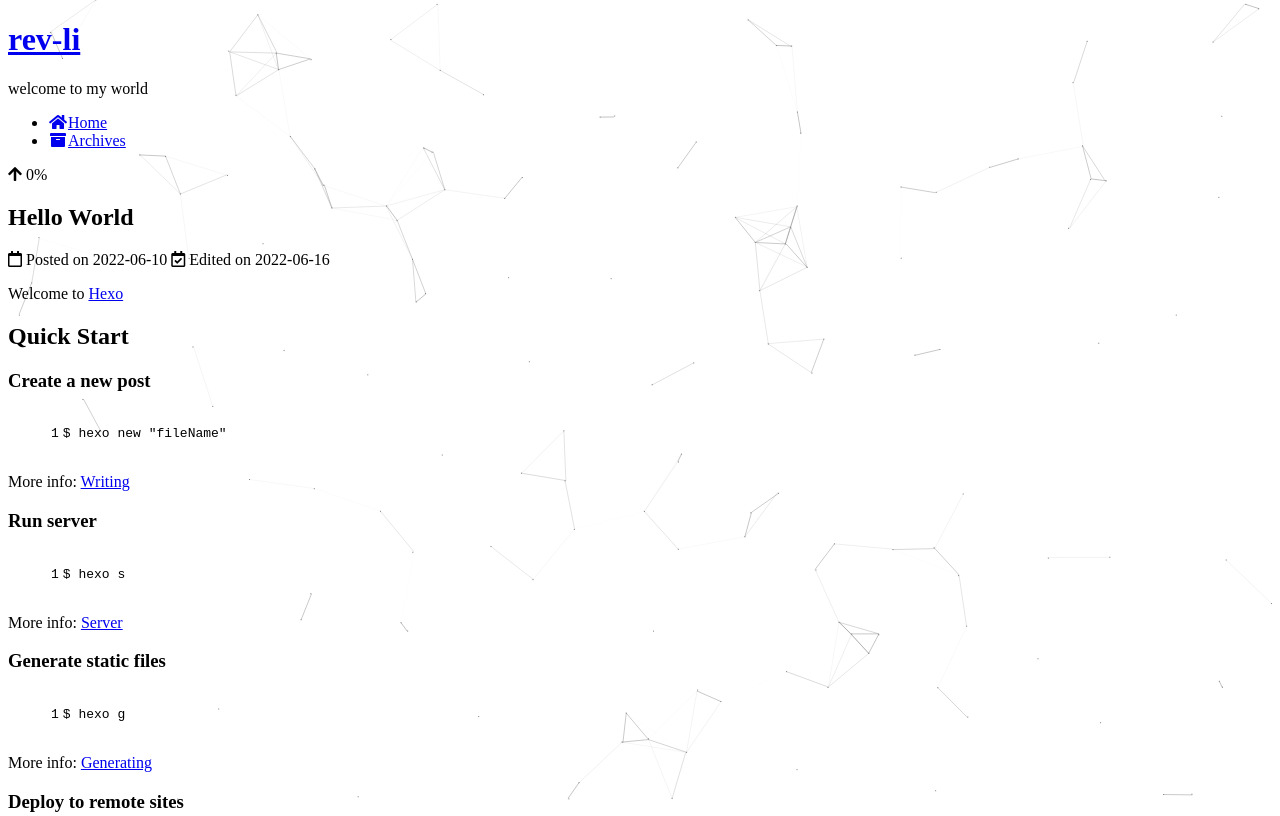
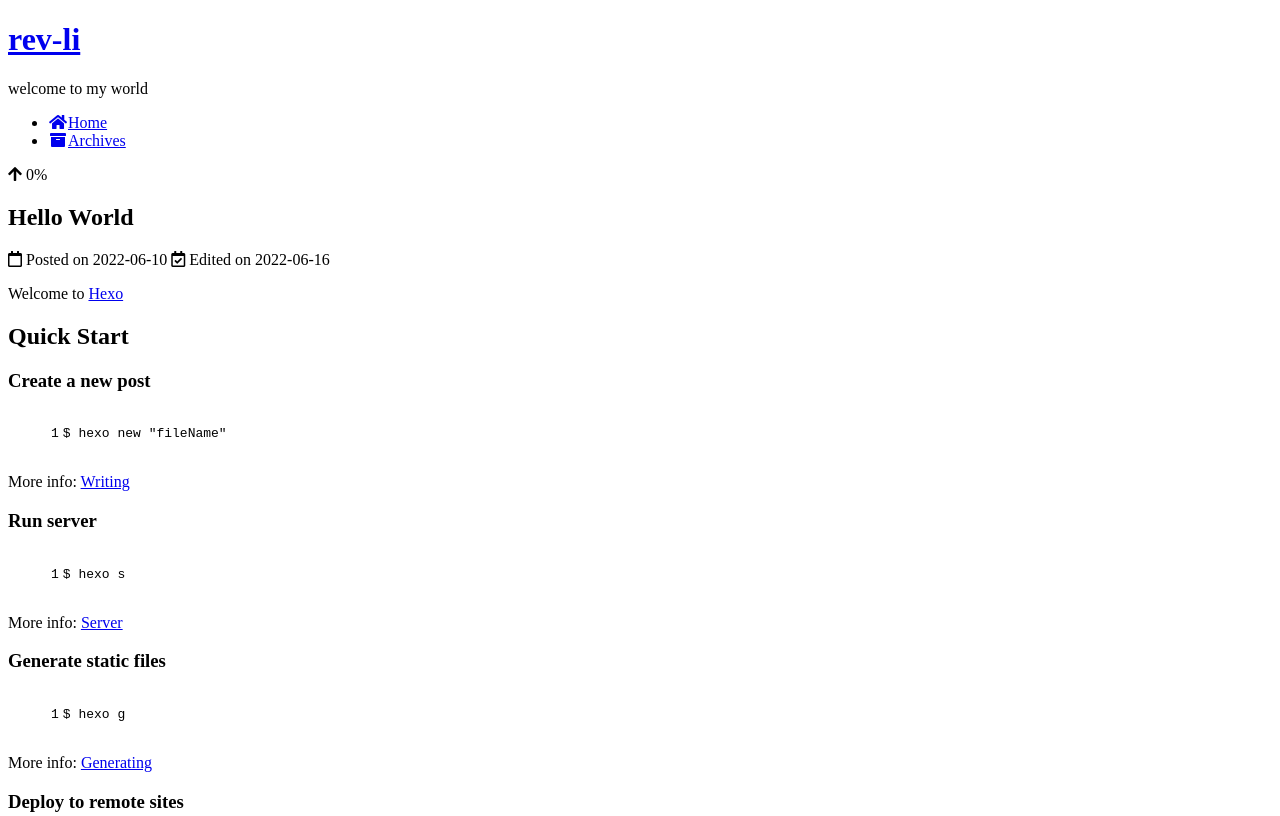
Before and after one commit to rev-li/rev-li.github.io, a plain HTML site: page 2022/06/10/hello-world/index.html in a window 1280 px wide. Shown: the top 816 px of the page. Drawn offline with Linux system fonts and the light colour scheme.

Commit message:
Site updated: 2022-07-03 03:01:49

```diff
--- a/2022/06/10/hello-world/index.html
+++ b/2022/06/10/hello-world/index.html
@@ -352,8 +352,6 @@
   </div>
 
 
-
-  <script color='0,0,0' opacity='0.5' zIndex='-1' count='150' src="/lib/canvas-nest/canvas-nest.min.js"></script>
   <script src="/lib/anime.min.js"></script>
   <script src="/lib/velocity/velocity.min.js"></script>
   <script src="/lib/velocity/velocity.ui.min.js"></script>
```
Also changed, not shown: 2022/07/03/力扣题目/index.html (+0 -2 lines), archives/2022/06/index.html (+0 -2 lines), archives/2022/07/index.html (+0 -2 lines), archives/2022/index.html (+0 -2 lines), archives/index.html (+0 -2 lines), index.html (+0 -2 lines).
